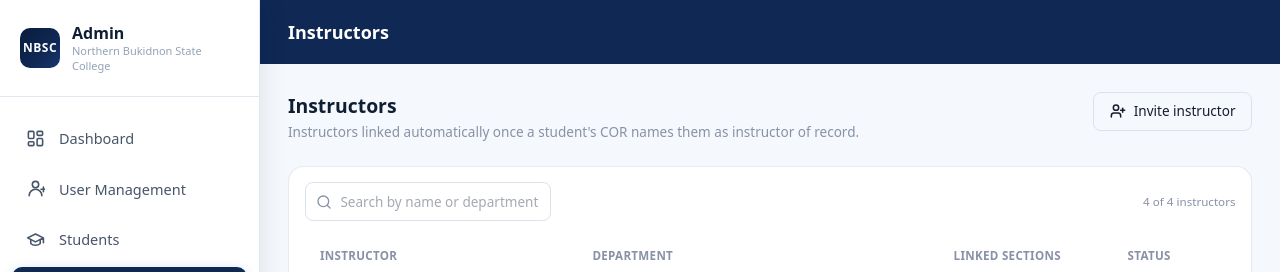
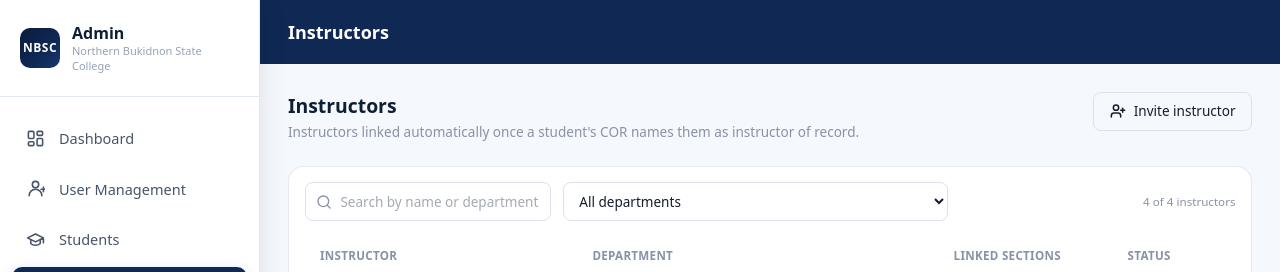
Before and after one commit to NBSC-Innovations/admin-ui, a React (Vite) app: page / in a window 1280 px wide. Both pictures are taken after a click on the button "Instructors". Shown: the top 272 px of the page. Built offline with nearby package versions, Linux system fonts and the light colour scheme.

Commit message:
Added more departments in instructor

```diff
--- a/src/pages/Instructors.jsx
+++ b/src/pages/Instructors.jsx
@@ -7,17 +7,22 @@ import { DataTable } from '../components/tables/DataTable'
 import { Button } from '../components/ui/Button'
 import { Avatar } from '../components/ui/Avatar'
 import { Card } from '../components/ui/Card'
+import { Select } from '../components/ui/Select'
 import { useFetch } from '../hooks/useFetch'
 import { fetchInstructors } from '../services/instructorService'
+import { DEPARTMENTS } from '../constants'
 
 export default function Instructors() {
   const { data: instructors, loading } = useFetch(fetchInstructors, [])
   const [query, setQuery] = useState('')
+  const [department, setDepartment] = useState('all')
 
   const filtered = useMemo(() => {
     if (!instructors) return []
-    return instructors.filter((i) => [i.name, i.email, i.department].join(' ').toLowerCase().includes(query.toLowerCase()))
-  }, [instructors, query])
+    return instructors
+      .filter((i) => (department === 'all' ? true : i.department === department))
+      .filter((i) => [i.name, i.email, i.department].join(' ').toLowerCase().includes(query.toLowerCase()))
+  }, [instructors, query, department])
 
   const columns = [
     {
@@ -56,7 +61,15 @@ export default function Instructors() {
 
       <Card className="p-4">
         <div className="mb-4 flex flex-wrap items-center justify-between gap-3">
-          <SearchInput value={query} onChange={setQuery} placeholder="Search by name or department…" className="max-w-xs" />
+          <div className="flex flex-wrap items-center gap-3">
+            <SearchInput value={query} onChange={setQuery} placeholder="Search by name or department…" className="max-w-xs" />
+            <Select value={department} onChange={(e) => setDepartment(e.target.value)}>
+              <option value="all">All departments</option>
+              {Object.values(DEPARTMENTS).map((d) => (
+                <option key={d} value={d}>{d}</option>
+              ))}
+            </Select>
+          </div>
           <p className="text-xs text-ink-400">{filtered.length} of {instructors?.length ?? 0} instructors</p>
         </div>
         <DataTable columns={columns} rows={filtered} loading={loading} emptyTitle="No instructors found" />
```
